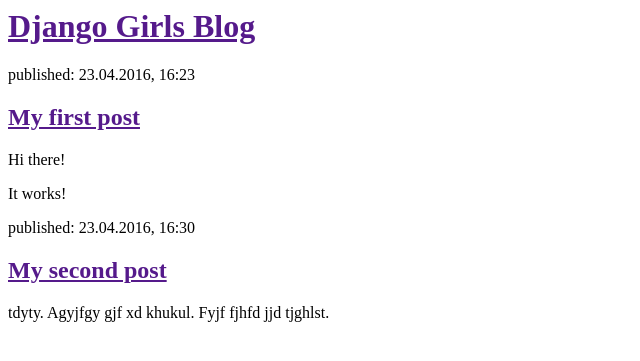
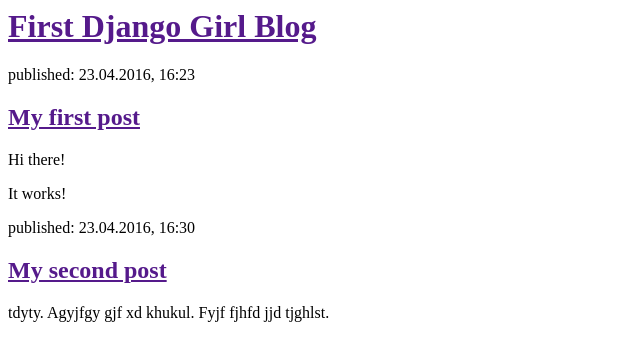
Before and after one commit to TaninaTV/my-first-blog, a Django app: page / in a window 1280 px wide. Shown: the top 361 px of the page, without its empty margins (0-640 px from the left). Run offline with Django 3.2, Linux system fonts and the light colour scheme.

Commit message:
Changed the HTML for the site.

```diff
--- a/blog/templates/blog/post_list.html
+++ b/blog/templates/blog/post_list.html
@@ -4,7 +4,7 @@
     </head>
     <body>
     	<div>
-    	<h1><a href="">Django Girls Blog</a><h1>
+    	<h1><a href="">First Django Girl Blog</a><h1>
     	</div>
 
     	<div>
```
